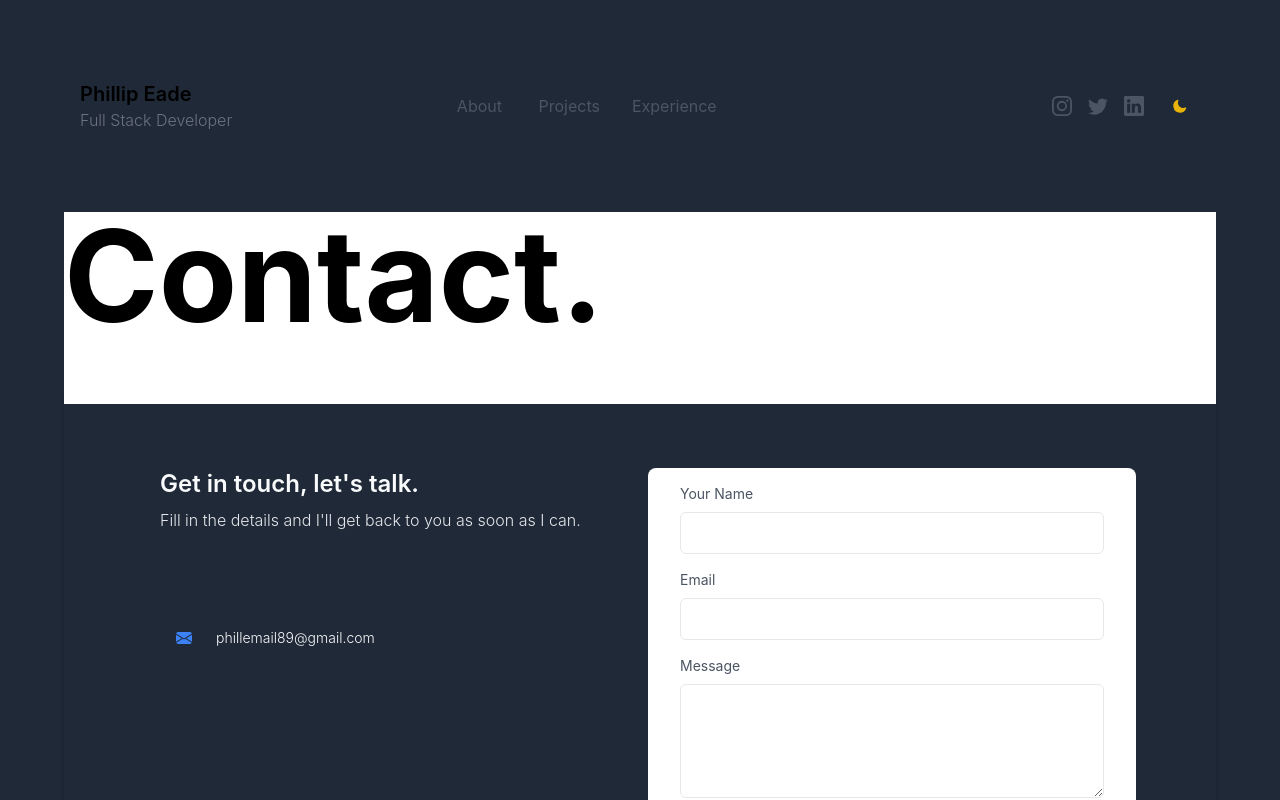
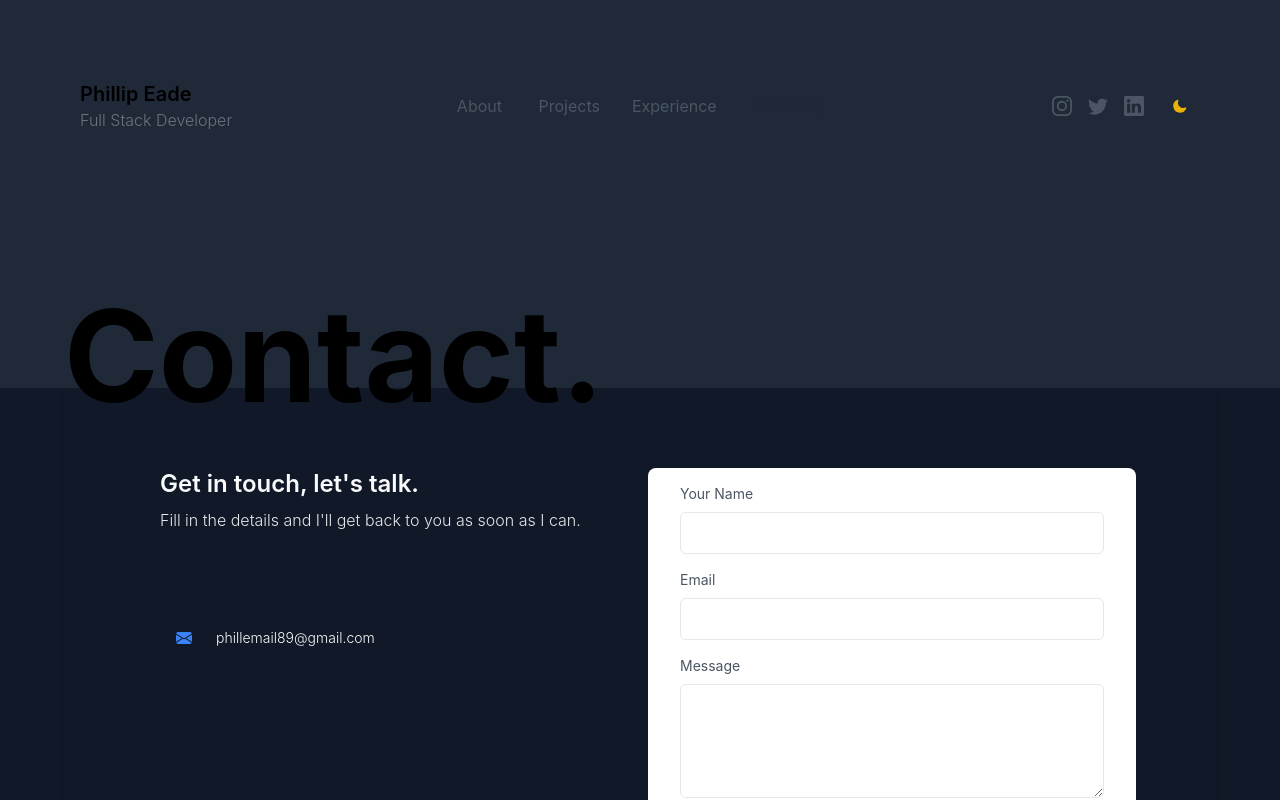
Before and after one commit to PhillFlippy/nextjs-portfolio, a Next.js app: page /contact in a window 1280 px wide. Shown: the top 800 px of the page. Built offline with nearby package versions, Linux system fonts and the light colour scheme.

Commit message:
Fixed contact page

```diff
--- a/components/About.js
+++ b/components/About.js
@@ -1,11 +1,9 @@
-export default function AboutMe() {
+import Heading from "./Heading";
+
+const About = () =>  {
   return (
     <section className="bg-gray-800">
-      <div className="max-w-6xl mx-auto h-48 bg-gray-800">
-        <h1 className=" text-5xl md:text-9xl font-bold py-20 heading-margin-top md:text-left">
-          About Me.
-        </h1>
-      </div>
+      <Heading>About Me.</Heading>
       <div className="bg-gray-900">
         <div className="text-container max-w-6xl mx-auto pt-20">
           <div
@@ -176,3 +174,5 @@ export default function AboutMe() {
     </section>
   );
 }
+
+export default About;
--- a/components/Contact.js
+++ b/components/Contact.js
@@ -1,15 +1,14 @@
 import { useRouter } from "next/router";
+import Heading from "./Heading";
 
-function Contact() {
+const Contact = () => {
   const router = useRouter();
-    const confirmationScreenVisible = router.query?.success && router.query.success === "true";
+  const confirmationScreenVisible =
+    router.query?.success && router.query.success === "true";
   return (
     <section>
-            <div className="max-w-6xl mx-auto h-48 bg-white dark:bg-gray-800 antialiased">
-              <h1 className=" text-5xl md:text-9xl font-bold py-15 heading-margin-top md:text-left">
-                Contact.
-              </h1>
-            </div>
+      <Heading>Contact.</Heading>
+      <div className="bg-gray-900 -mt-4">
         <div className="relative z-10 rounded-md shadow-md  p-4 md:p-10 lg:p-20 max-w-6xl mx-auto mb-20 -mt-4">
           <div className="grid grid-cols-1 md:grid-cols-2 gap-4">
             <div className="md:ml-4">
@@ -18,7 +17,8 @@ function Contact() {
                   Get in touch, let&apos;s talk.
                 </h1>
                 <p className="font-light text-base text-gray-200 mt-2">
-                      Fill in the details and I&apos;ll get back to you as soon as I can.
+                  Fill in the details and I&apos;ll get back to you as soon as I
+                  can.
                 </p>
               </header>
               <div className="icons-container inline-flex flex-col my-20">
@@ -39,7 +39,8 @@ function Contact() {
                 </div>
               </div>
             </div>
-              { !confirmationScreenVisible ? ( <form
+            {!confirmationScreenVisible ? (
+              <form
                 className="form rounded-lg bg-white p-4 flex flex-col"
                 method="POST"
                 name="contact-form"
@@ -90,8 +91,9 @@ function Contact() {
             )}
           </div>
         </div>
+      </div>
     </section>
   );
-}
+};
 
-export default Contact
+export default Contact;
--- a/components/Experience.js
+++ b/components/Experience.js
@@ -1,13 +1,10 @@
 import experience from "../data/experience";
-export default function Experience() {
+import Heading from "./Heading";
 
+const Experience = () => {
   return (
     <section className="bg-gray-800">
-      <div className="max-w-6xl mx-auto h-48 bg-gray-800">
-        <h1 className=" text-5xl md:text-9xl font-bold py-20 heading-margin-top md:text-left">
-          Experience.
-        </h1>
-      </div>
+      <Heading>Experience.</Heading>
       <div className="bg-gray-900 -mt-4">
         <div className="grid grid-cols-1 bg-gray-900 max-w-xl mx-auto pt-20">
           {experience.map((exp, idx) => (
@@ -34,7 +31,7 @@ export default function Experience() {
       </div>
     </section>
   );
-}
+};
 
 const ExperienceCard = ({ title, desc, year, company, companyLink }) => {
   return (
@@ -50,3 +47,5 @@ const ExperienceCard = ({ title, desc, year, company, companyLink }) => {
     </div>
   );
 };
+
+export default Experience;
--- /dev/null
+++ b/components/Heading.js
@@ -0,0 +1,12 @@
+
+const Heading = ({children}) => {
+  return (
+    <div className="max-w-6xl mx-auto h-48 bg-gray-800">
+    <h1 className=" text-5xl md:text-9xl font-bold py-20 heading-margin-top md:text-left">
+      {children}
+    </h1>
+  </div>
+  )
+}
+
+export default Heading
--- a/components/Projects.js
+++ b/components/Projects.js
@@ -1,13 +1,11 @@
+import projects from "../data/projects";
+import Heading from "./Heading";
 import ProjectCard from "./ProjectCard";
-import projects from "../data/projects";
+
 const Projects = () => {
   return (
     <section className="bg-gray-800">
-      <div className="max-w-6xl mx-auto h-48 bg-gray-800">
-        <h1 className=" text-5xl md:text-9xl font-bold py-15 heading-margin-top md:text-left">
-          Projects.
-        </h1>
-      </div>
+      <Heading>Projects.</Heading>
       <div className="bg-gray-900">
         <div className="max-w-6xl mx-auto grid grid-cols-1 md:grid-cols-2 gap-8 py-20 pb-40">
           {projects.map((proj, idx) => (
```
Lines whose indentation alone changed are shown as unchanged.
